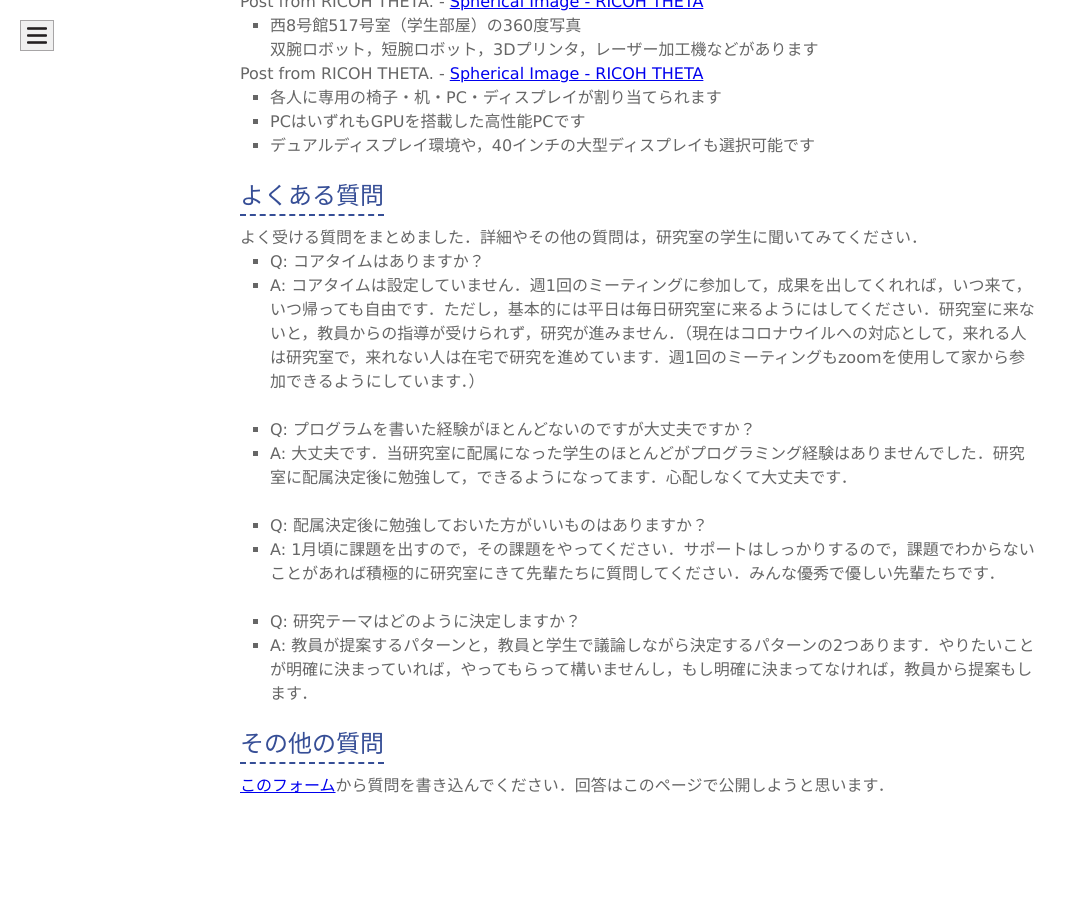
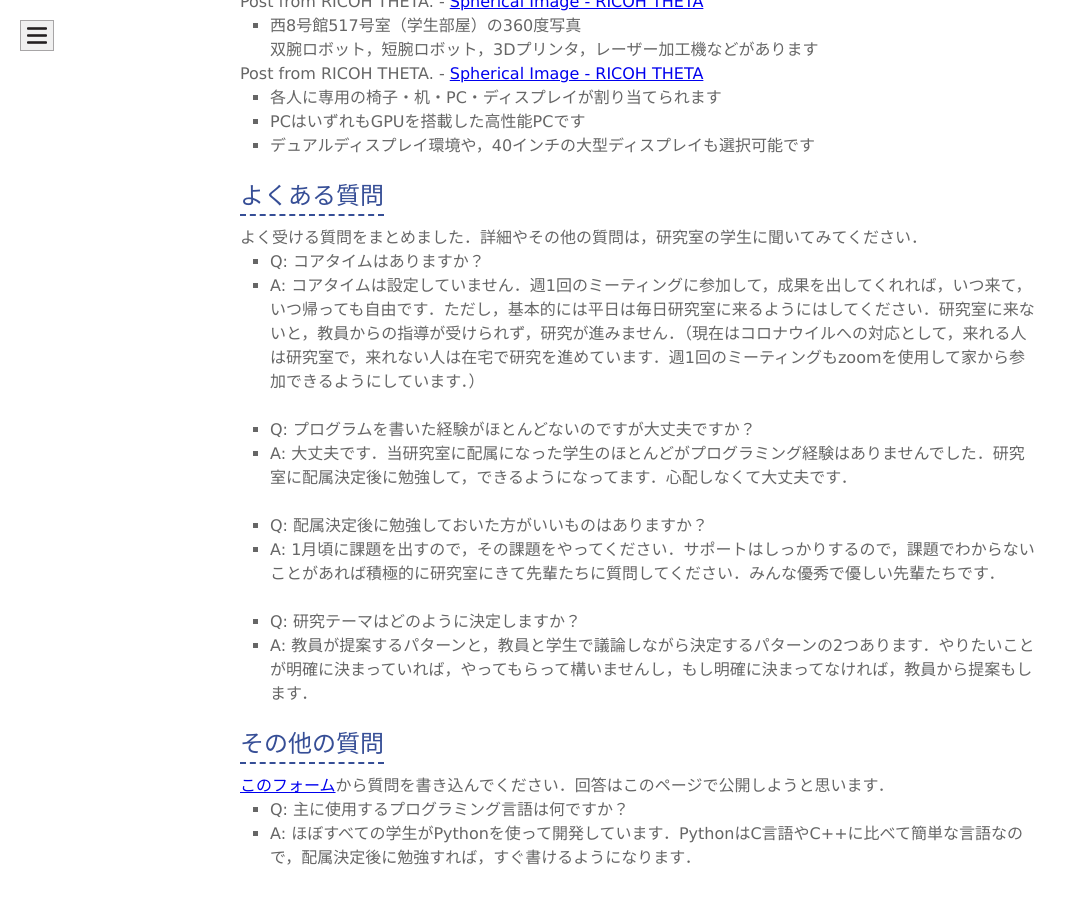
Before and after one commit to naka-lab/naka-lab.github.io, a Jekyll site: the page built from subpages/haizoku.md, in a window 1280 px wide and 900 px high, scrolled down 1431 px. Shown: the whole window, without its empty margins (0-1077 px from the left). Built offline with Jekyll 4.4.1, drawn with Linux system fonts in a browser that asks for light colours; comment, search, counter and statistics services are not loaded; our own code applies the rules of GitHub Pages for plain Markdown files; before the commit the page ends 2259 px from its top, so only the background shows below that.

Commit message:
Update haizoku.md

```diff
--- a/subpages/haizoku.md
+++ b/subpages/haizoku.md
@@ -62,3 +62,6 @@ layout: default
 ## その他の質問
 [このフォーム](https://docs.google.com/forms/d/e/1FAIpQLSfBF4w8d9ai1aQHhxtl4VVyBXuTPOTVfHFOptZMMHPuV6Ecyw/viewform?usp=sf_link
 )から質問を書き込んでください．回答はこのページで公開しようと思います．
+
+- Q: 主に使用するプログラミング言語は何ですか？
+- A: ほぼすべての学生がPythonを使って開発しています．PythonはC言語やC++に比べて簡単な言語なので，配属決定後に勉強すれば，すぐ書けるようになります．
```
